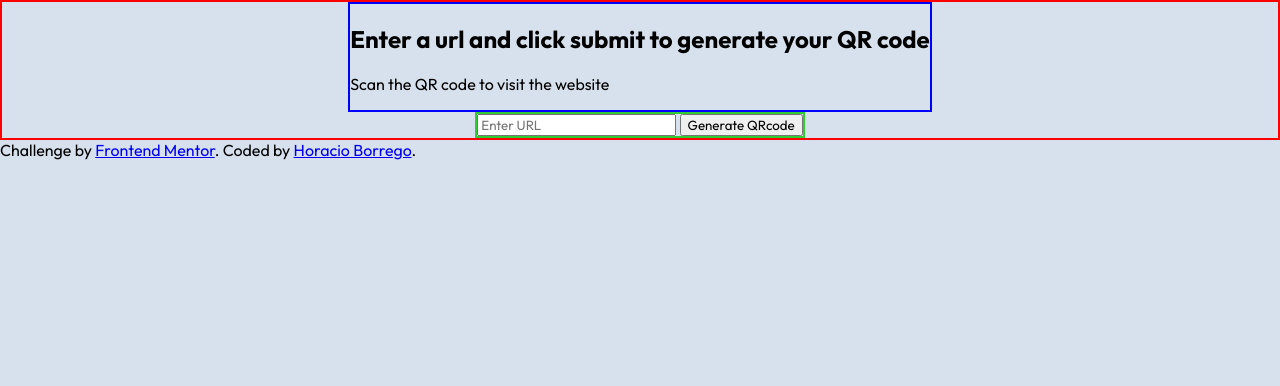
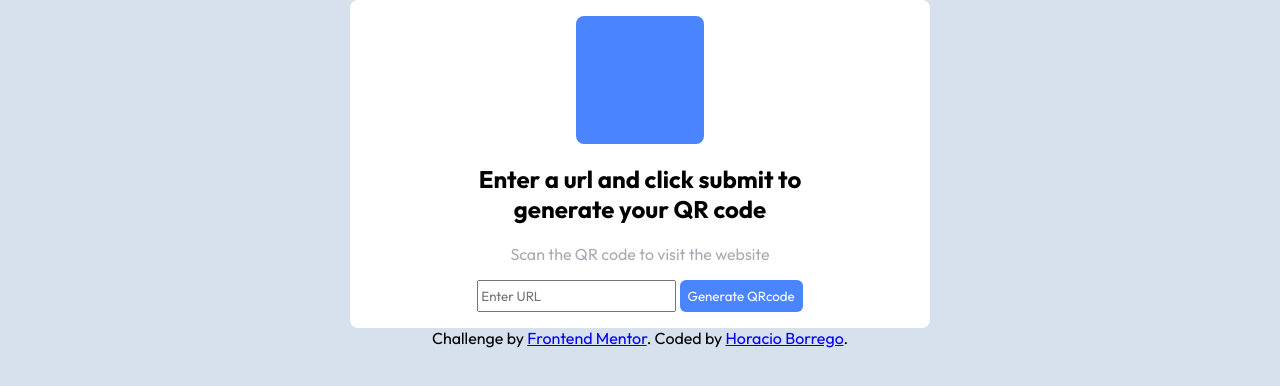
Before and after one commit to H-Bo214/QRcode, a plain HTML site: page index.html in a window 1280 px wide. Drawn offline with Linux system fonts and the light colour scheme.

Commit message:
Install QRcode via CDN in html file, Create generateQRcode function and clearUI function

```diff
--- a/index.html
+++ b/index.html
@@ -20,14 +20,20 @@
   </head>
   <body>
     <main>
-      <section class="qr-code-container"></section>
+      <section id="qrcode"></section>
       <section class="text-container">
         <h1>Enter a url and click submit to generate your QR code</h1>
         <p>Scan the QR code to visit the website</p>
       </section>
-      <form>
-        <input type="text" placeholder="Enter URL" name="url-input" />
-        <button>Generate QRcode</button>
+      <form id="qr-form">
+        <input
+          type="url"
+          placeholder="Enter URL"
+          name="url"
+          id="url-input"
+          value=""
+        />
+        <button class="generate-button">Generate QRcode</button>
       </form>
     </main>
     <footer class="attribution">
--- a/script.js
+++ b/script.js
@@ -1 +1,24 @@
-'use strict'
+// 'use strict'
+
+const qr = document.getElementById('qrcode')
+const form = document.getElementById('qr-form')
+form.addEventListener('submit', generateQRcode)
+
+function generateQRcode(e) {
+  e.preventDefault()
+  clearUI()
+  const url = document.getElementById('url-input').value
+
+  if (url === '') return alert('Please enter a url')
+  const qrcode = new QRCode('qrcode', {
+    text: url,
+    colorDark: '#fff',
+    colorLight: 'rgb(74, 133, 276)',
+    width: '200',
+    height: '200',
+  })
+}
+
+function clearUI() {
+  qr.innerHTML = ''
+}
--- a/styles.css
+++ b/styles.css
@@ -1,8 +1,11 @@
 body {
+  display: flex;
+  align-items: center;
+  flex-direction: column;
   background-color: rgb(215, 225, 237);
   font-family: 'Outfit', sans-serif;
-  max-width: 1440px;
   margin: 0 auto;
+  min-width: 380px;
 }
 
 input,
@@ -12,15 +15,48 @@ button {
 
 main {
   display: flex;
+  flex-direction: column;
   align-items: center;
-  flex-direction: column;
-  border: 2px solid red;
+  background-color: hsl(0, 0%, 100%);
+  border-radius: 8px;
 }
 
-.text-container {
-  border: 2px solid blue;
+.text-container,
+#qr-form {
+  width: 60%;
+  text-align: center;
 }
 
-form {
-  border: 2px solid limegreen;
+.text-container > h1 {
+  font-weight: 700;
 }
+
+.text-container > p {
+  color: rgb(169, 171, 180);
+}
+
+.generate-button {
+  background-color: rgb(74, 133, 276);
+  color: #fff;
+  border-radius: 6px;
+  padding: 8px;
+  border: none;
+}
+
+#url-input {
+  padding-top: 6px;
+  padding-bottom: 6px;
+}
+
+#qrcode {
+  background-color: rgb(74, 133, 276);
+  padding: 4rem;
+  border-radius: 0.5rem;
+  /* display: flex;
+  justify-content: center; */
+  margin-top: 1rem;
+}
+
+#qr-form {
+  margin-bottom: 1rem;
+}
```
